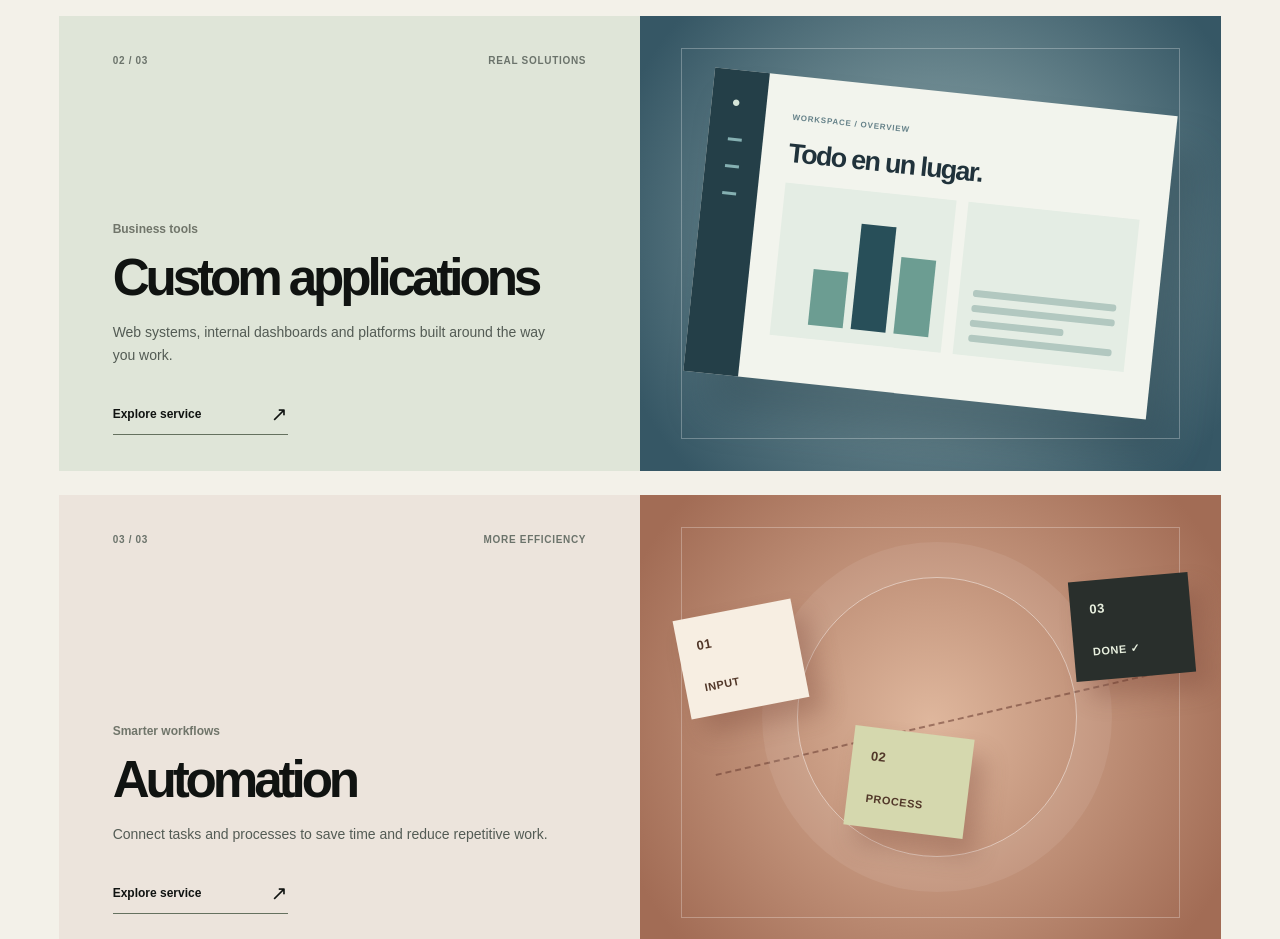
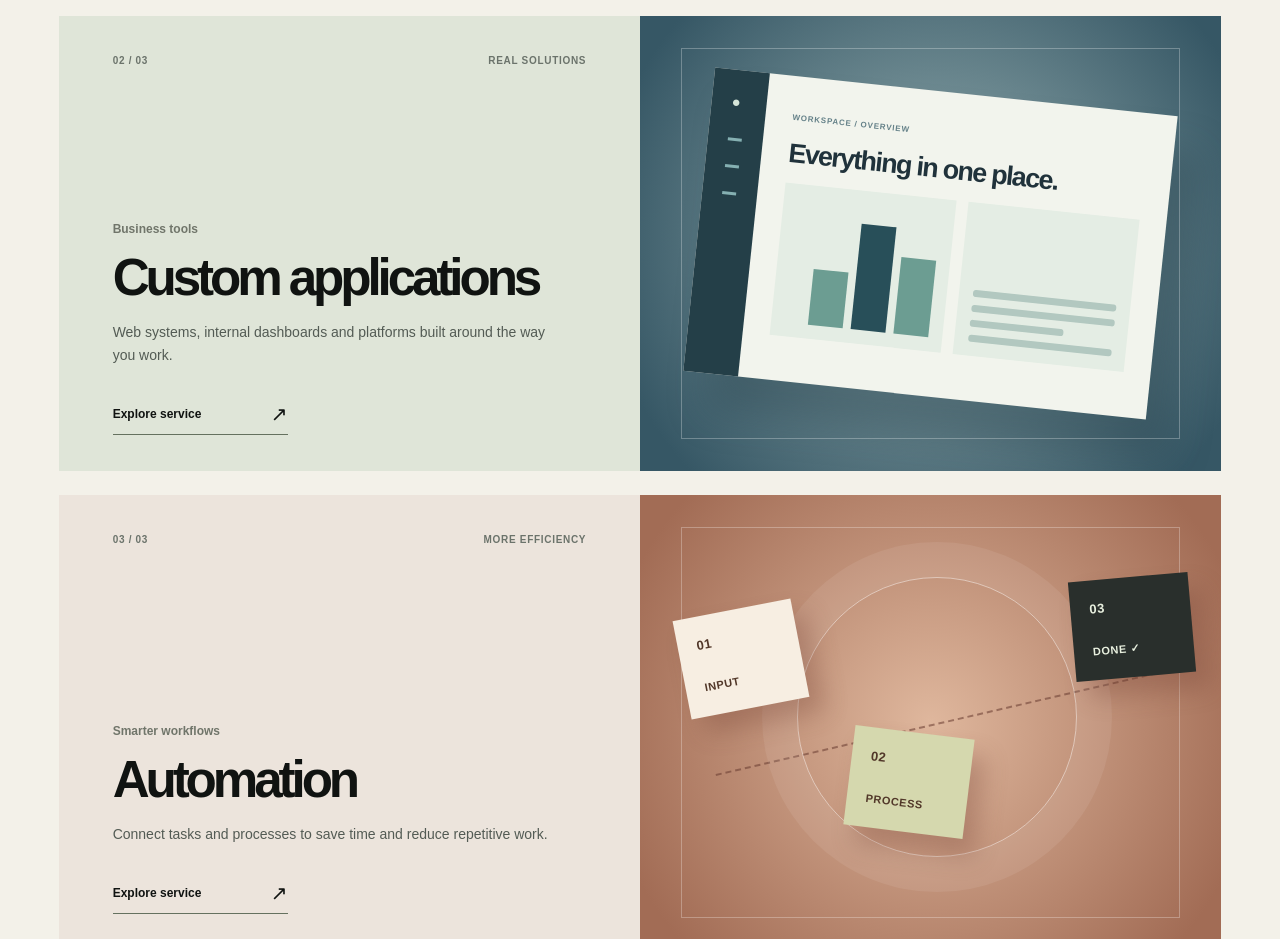
Before and after one commit to AgustinWojtyszyn/new_portfolioweb, a Next.js app: page /en in a window 1280 px wide. Shown: the part 4460-5399 px from the top of the page. Built offline with nearby package versions, Linux system fonts and the light colour scheme; no server answers.

Commit message:
fix: localize miniature application preview in English

```diff
--- a/src/sections/cinema-home.tsx
+++ b/src/sections/cinema-home.tsx
@@ -180,7 +180,7 @@ function HeroArtwork({ lang }: { lang: Language }) {
   </div>;
 }
 
-function ServiceVisual({ visual }: { visual: string }) {
+function ServiceVisual({ visual, lang }: { visual: string; lang: Language }) {
   return <div className={'aw-service-visual aw-service-visual--' + visual} aria-hidden="true">
     {visual === 'website' ? <div className="aw-mini-site">
       <div className="aw-mini-site-nav"><strong>atelier.</strong><span>THE STUDIO &nbsp; ↗</span></div>
@@ -188,7 +188,7 @@ function ServiceVisual({ visual }: { visual: string }) {
       <div className="aw-mini-site-caption">Built to be remembered. <span>→</span></div>
     </div> : visual === 'apps' ? <div className="aw-mini-app">
       <div className="aw-mini-app-side"><strong>●</strong><i/><i/><i/></div>
-      <div className="aw-mini-app-content"><small>WORKSPACE / OVERVIEW</small><h3>Todo en un lugar.</h3>
+      <div className="aw-mini-app-content"><small>WORKSPACE / OVERVIEW</small><h3>{lang === 'es' ? 'Todo en un lugar.' : 'Everything in one place.'}</h3>
       <div className="aw-mini-app-cols"><div><span/><span/><span/></div><div><i/><i/><i/><i/></div></div></div>
     </div> : <div className="aw-mini-flow"><div className="aw-flow-line"/><span className="aw-flow-node aw-flow-node-one">01 <b>INPUT</b></span><span className="aw-flow-node aw-flow-node-two">02 <b>PROCESS</b></span><span className="aw-flow-node aw-flow-node-three">03 <b>DONE ✓</b></span><div className="aw-flow-orb"/></div>}
   </div>;
@@ -252,7 +252,7 @@ export function CinemaHome({ lang }: { lang: Language }) {
             <p className="aw-service-category">{item.category}</p><h3>{item.title}</h3><p className="aw-service-desc">{item.description}</p>
             <Link className="aw-service-link" href={'/'+lang+'/servicios/'+item.slug}>{t.details}<Arrow diagonal/></Link>
           </div>
-          <ServiceVisual visual={item.visual}/>
+          <ServiceVisual visual={item.visual} lang={lang}/>
         </article>)}</div>
       </div>
     </section>
```
